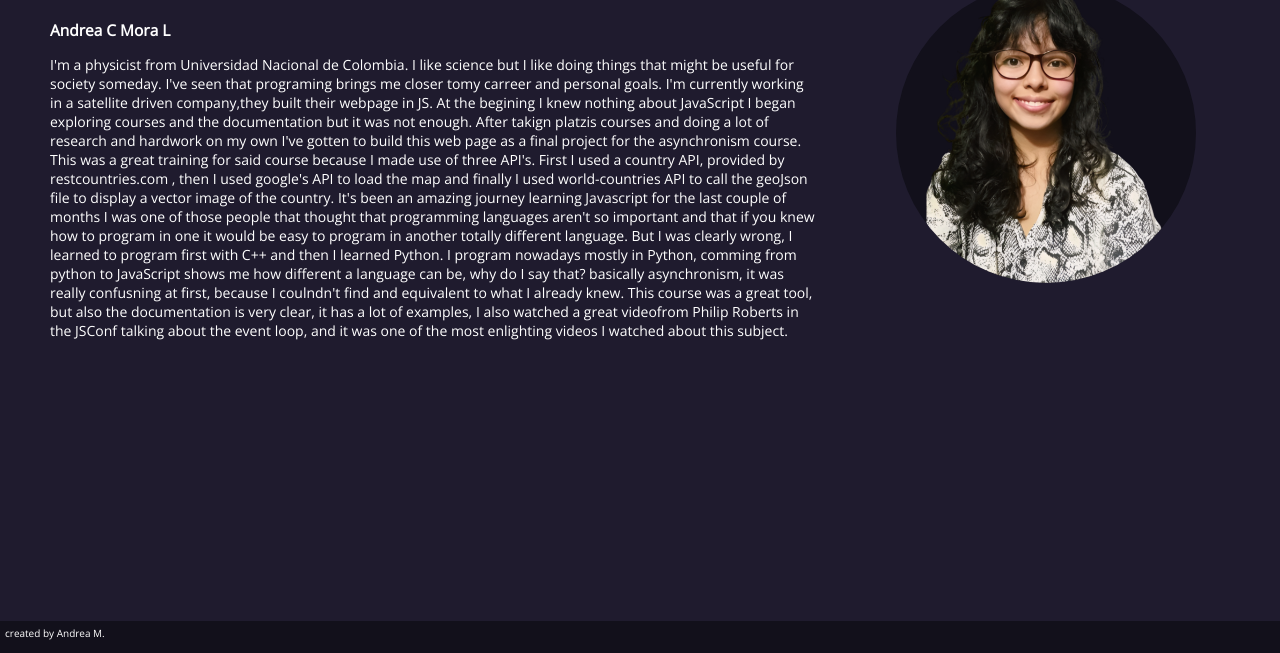
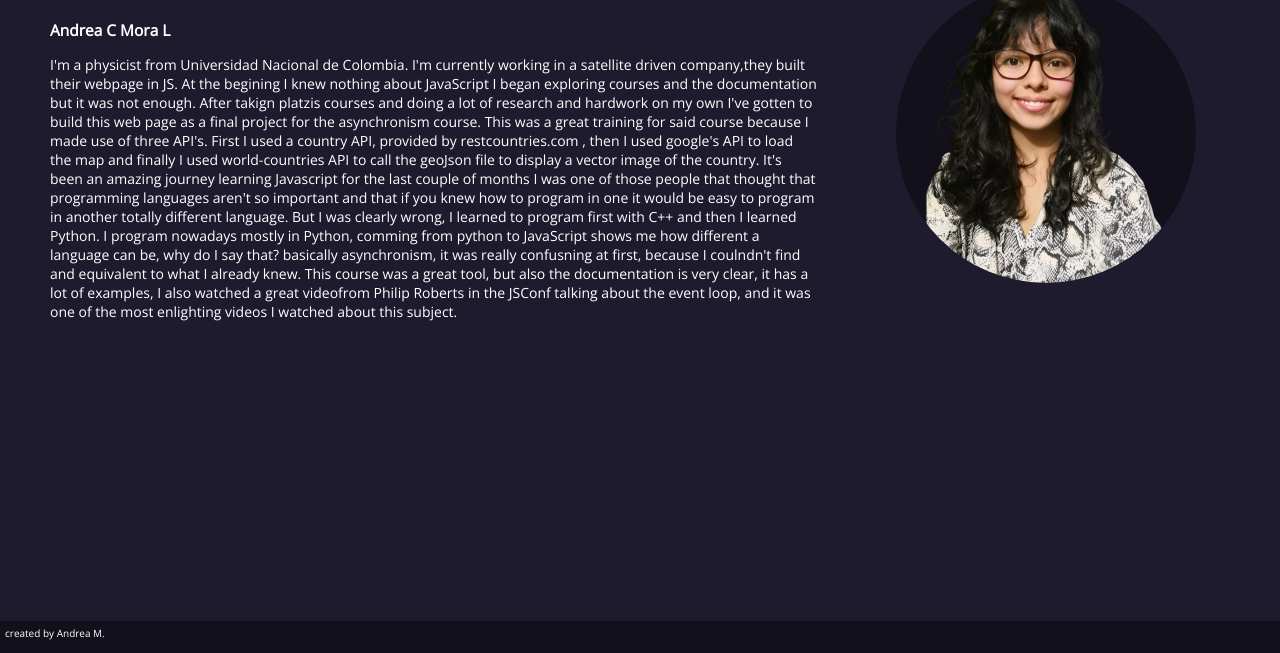
Before and after one commit to acmoral/asyncPlatzilanding, a website: page docs/about.html in a window 1280 px wide. Shown: the part 147-800 px from the top of the page. Drawn offline with nearby package versions, Linux system fonts and the light colour scheme.

Commit message:
current status is working

```diff
--- a/src/about.html
+++ b/docs/about.html
@@ -26,9 +26,7 @@
       <h1> About me  </h1>
       <h2> Andrea C Mora L</h2>
       <p>
-        I'm a physicist from Universidad Nacional de Colombia. I like science but I like doing
-        things that might be useful for society someday. I've seen that programing brings me closer tomy carreer
-        and personal goals. I'm currently working in a satellite driven company,they built their webpage in JS. At the begining I knew nothing about JavaScript
+        I'm a physicist from Universidad Nacional de Colombia. I'm currently working in a satellite driven company,they built their webpage in JS. At the begining I knew nothing about JavaScript
         I began exploring courses and the documentation but it was not enough. After takign platzis courses and doing a lot of research and hardwork on
         my own I've gotten to build this web page as a final project for the asynchronism course. This was a great training for said course because
         I made use of three API's. First I used a country API, provided by restcountries.com , then I used google's API to load the map and finally
```
Also changed, not shown: docs/index.html (renamed from src/index.html, +1 -1 lines), docs/assets/Country.js (renamed from src/assets/Country.js), docs/assets/Map.js (renamed from src/assets/Map.js), docs/assets/earth.png (renamed from src/assets/earth.png), docs/assets/me.png (renamed from src/assets/me.png), docs/assets/style.css (renamed from src/assets/style.css).
